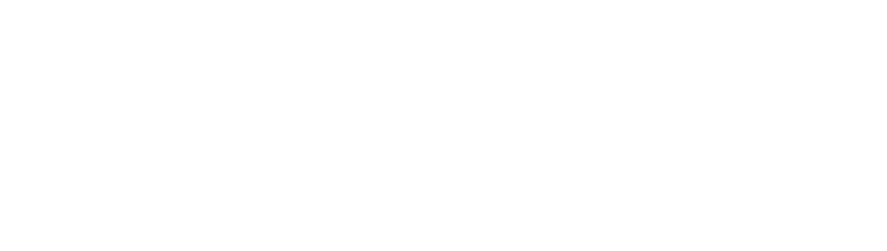
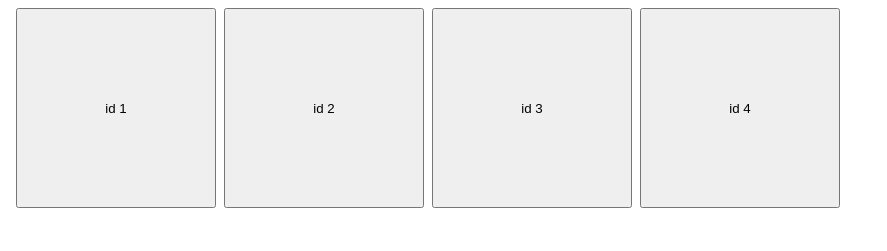
Before and after one commit to ShujaatAli11789/DynaSoft_Training, a plain HTML site: page Udemy - JS course/13 - DOM/index.html in a window 1280 px wide. Shown: the whole page, without its empty margins (0-887 px from the left). Drawn offline with Linux system fonts and the light colour scheme.

Commit message:
completed section 14 on oop

```diff
--- a/Udemy - JS course/13 - DOM/index.html
+++ b/Udemy - JS course/13 - DOM/index.html
@@ -1,11 +1,29 @@
-<!DOCTYPE html>
+<!doctype html>
 <html lang="en">
-<head>
-    <meta charset="UTF-8">
-    <meta name="viewport" content="width=device-width, initial-scale=1.0">
+  <head>
+    <meta charset="UTF-8" />
+    <meta name="viewport" content="width=device-width, initial-scale=1.0" />
     <title>Document</title>
-</head>
-<body>
+    <style>
+      #body {
+        width: 840px;
+        display: flex;
+        height: 240px;
+        justify-content: space-evenly;
+      }
+      button {
+        height: 200px;
+        width: 200px;
+      }
+    </style>
+  </head>
+  <body>
+    <div id="body">
+      <button>id 1</button>
+      <button>id 2</button>
+      <button>id 3</button>
+      <button>id 4</button>
+    </div>
     <script src="script.js"></script>
-</body>
+  </body>
 </html>
--- a/Udemy - JS course/13 - DOM/script.js
+++ b/Udemy - JS course/13 - DOM/script.js
@@ -0,0 +1,4 @@
+document.querySelector("#body").addEventListener("click", (e) => {
+  let clickedBtn = e.target.closest("button");
+  console.log("button click: " + clickedBtn.textContent);
+});
```
Also changed, not shown: Udemy - JS course/14 - oop/index.html (added, +11 -0 lines), Udemy - JS course/14 - oop/script.js (added, +257 -0 lines), 1 other file.
